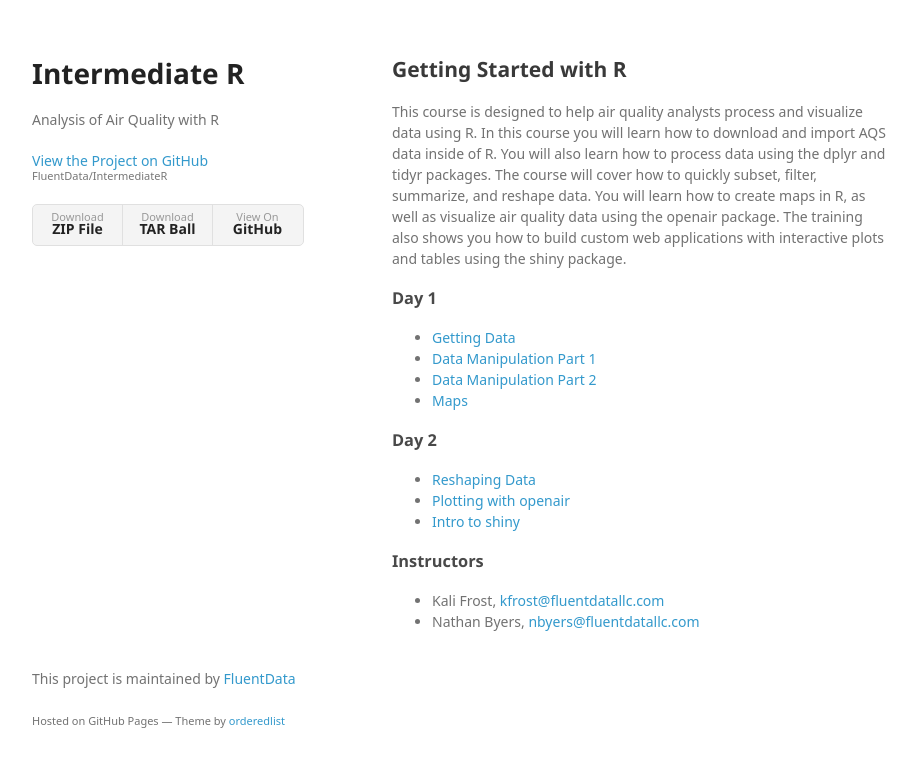
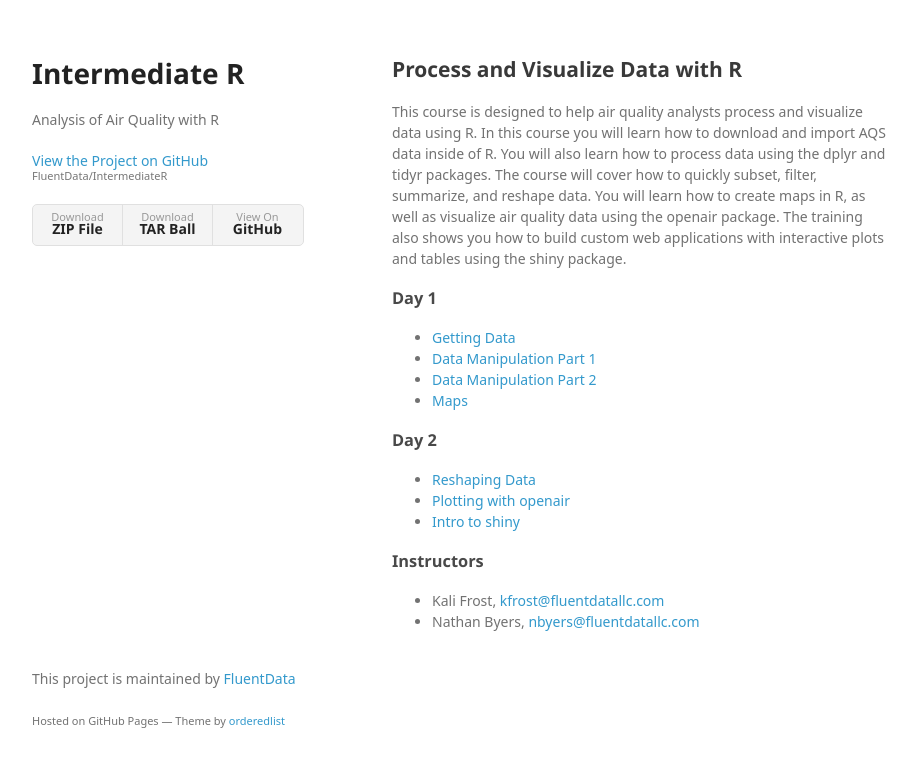
Before and after one commit to FluentData/IntermediateR, a plain HTML site: page index.html in a window 1280 px wide. Shown: the whole page, without its empty margins (178-1095 px from the left). Drawn offline with Linux system fonts and the light colour scheme; a web font is replaced by a local one.

Commit message:
Update index.html

```diff
--- a/index.html
+++ b/index.html
@@ -29,7 +29,7 @@
       </header>
       <section>
         <h2>
-<a id="getting-started-with-r" class="anchor" href="#getting-started-with-r" aria-hidden="true"><span aria-hidden="true" class="octicon octicon-link"></span></a>Getting Started with R</h2>
+<a id="getting-started-with-r" class="anchor" href="#getting-started-with-r" aria-hidden="true"><span aria-hidden="true" class="octicon octicon-link"></span></a>Process and Visualize Data with R</h2>
 
 <p>This course is designed to help air quality analysts process and visualize data using R.
 In this course you will learn how to download and import AQS data inside of R.
```
